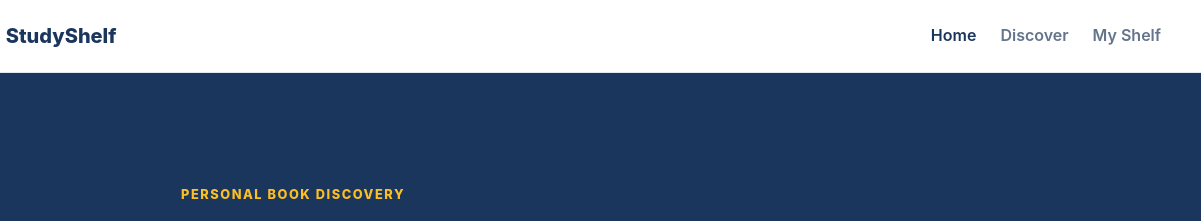
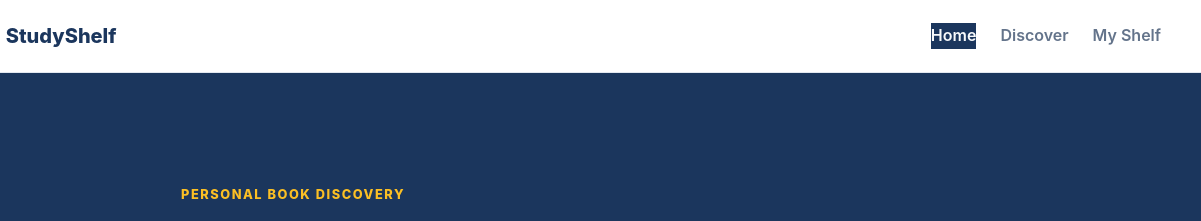
Before and after one commit to charlesisama/StudyShelf, a website built with Vite: page index.html in a window 1280 px wide. In both pictures the pointer is over the link "Home". Shown: the top 221 px of the page, 79-1280 px from the left. Built offline with nearby package versions, Linux system fonts and the light colour scheme.

Commit message:
feat: update package.json and package-lock.json for nodemon; enhance button styles in CSS

```diff
--- a/package.json
+++ b/package.json
@@ -9,6 +9,7 @@
     "preview": "vite preview"
   },
   "devDependencies": {
+    "nodemon": "^3.1.14",
     "vite": "^8.3.0"
   }
 }
--- a/src/css/style.css
+++ b/src/css/style.css
@@ -119,7 +119,9 @@ a {
 
     &:hover,
     &:focus {
-      color: var(--color-primary);
+      color: var(--color-background);
+      background-color: var(--color-primary);
+
     }
   }
 }
```
Also changed, not shown: 1 other file. Lines whose indentation alone changed are shown as unchanged.
